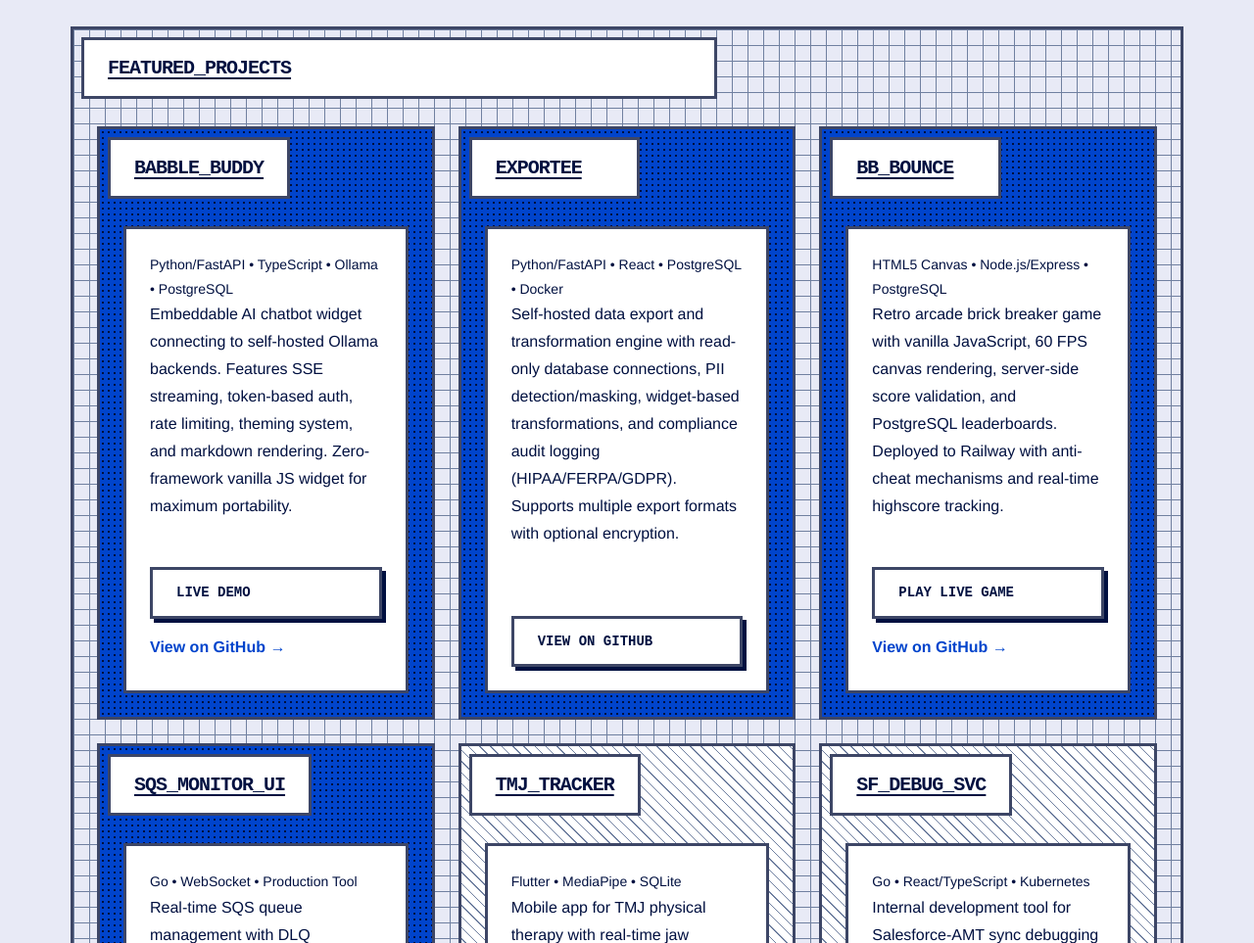
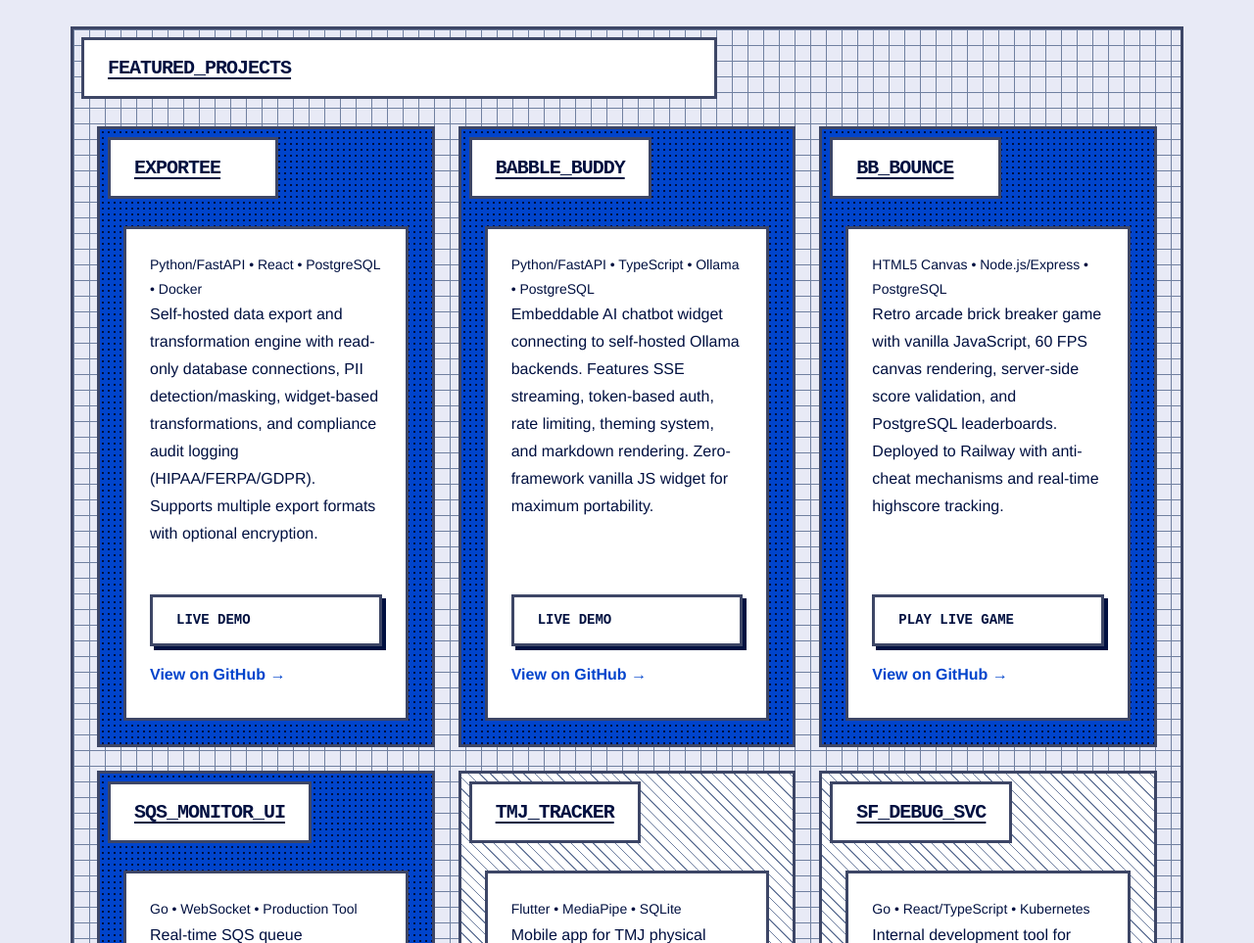
Before and after one commit to cjunks94/resume-improvements, a website: page index.html in a window 1280 px wide. Shown: the part 1086-2049 px from the top of the page at 98% size. Drawn offline with nearby package versions, Linux system fonts and the light colour scheme.

Commit message:
feat: add Exportee live demo link, reorder to first position

```diff
--- a/index.html
+++ b/index.html
@@ -252,6 +252,36 @@
             <div class="projects-grid">
                 <article class="brutal-card-v2 brutal-card-v2--halftone">
                     <div class="brutal-card-v2__header">
+                        <h3 class="brutal-card-v2__title">EXPORTEE</h3>
+                    </div>
+                    <div class="brutal-card-v2__content">
+                        <p class="project-card__tech">
+                            <small>Python/FastAPI • React • PostgreSQL • Docker</small>
+                        </p>
+                        <p>
+                            Self-hosted data export and transformation engine with read-only database connections,
+                            PII detection/masking, widget-based transformations, and compliance audit logging
+                            (HIPAA/FERPA/GDPR). Supports multiple export formats with optional encryption.
+                        </p>
+                        <div class="project-card__actions">
+                            <a href="https://exportee.cjunker.dev"
+                               class="brutal-card-v2__action"
+                               target="_blank"
+                               rel="noopener noreferrer">
+                                Live Demo
+                            </a>
+                            <a href="https://github.com/cjunks94/exportee"
+                               class="project-card__link"
+                               target="_blank"
+                               rel="noopener noreferrer">
+                                View on GitHub →
+                            </a>
+                        </div>
+                    </div>
+                </article>
+
+                <article class="brutal-card-v2 brutal-card-v2--halftone">
+                    <div class="brutal-card-v2__header">
                         <h3 class="brutal-card-v2__title">BABBLE_BUDDY</h3>
                     </div>
                     <div class="brutal-card-v2__content">
@@ -275,30 +305,6 @@
                                target="_blank"
                                rel="noopener noreferrer">
                                 View on GitHub →
-                            </a>
-                        </div>
-                    </div>
-                </article>
-
-                <article class="brutal-card-v2 brutal-card-v2--halftone">
-                    <div class="brutal-card-v2__header">
-                        <h3 class="brutal-card-v2__title">EXPORTEE</h3>
-                    </div>
-                    <div class="brutal-card-v2__content">
-                        <p class="project-card__tech">
-                            <small>Python/FastAPI • React • PostgreSQL • Docker</small>
-                        </p>
-                        <p>
-                            Self-hosted data export and transformation engine with read-only database connections,
-                            PII detection/masking, widget-based transformations, and compliance audit logging
-                            (HIPAA/FERPA/GDPR). Supports multiple export formats with optional encryption.
-                        </p>
-                        <div class="project-card__actions">
-                            <a href="https://github.com/cjunks94/exportee"
-                               class="brutal-card-v2__action"
-                               target="_blank"
-                               rel="noopener noreferrer">
-                                View on GitHub
                             </a>
                         </div>
                     </div>
```
